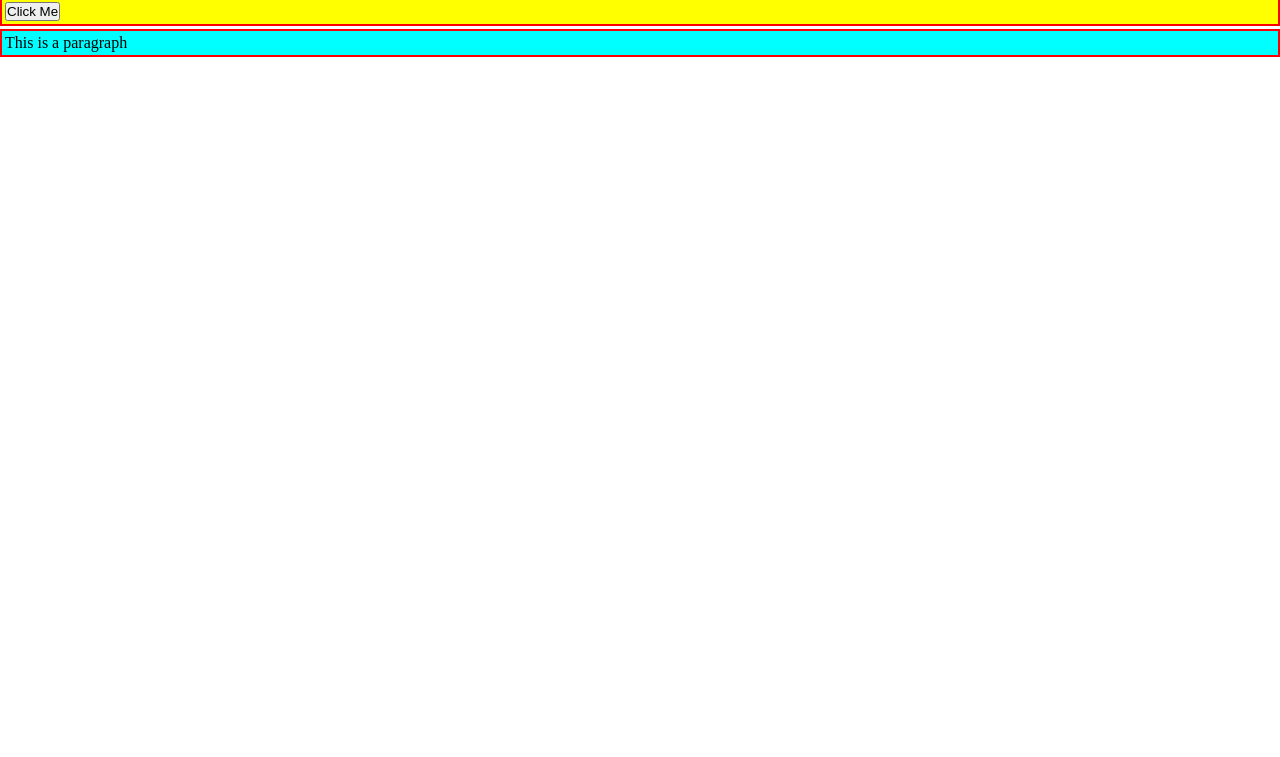
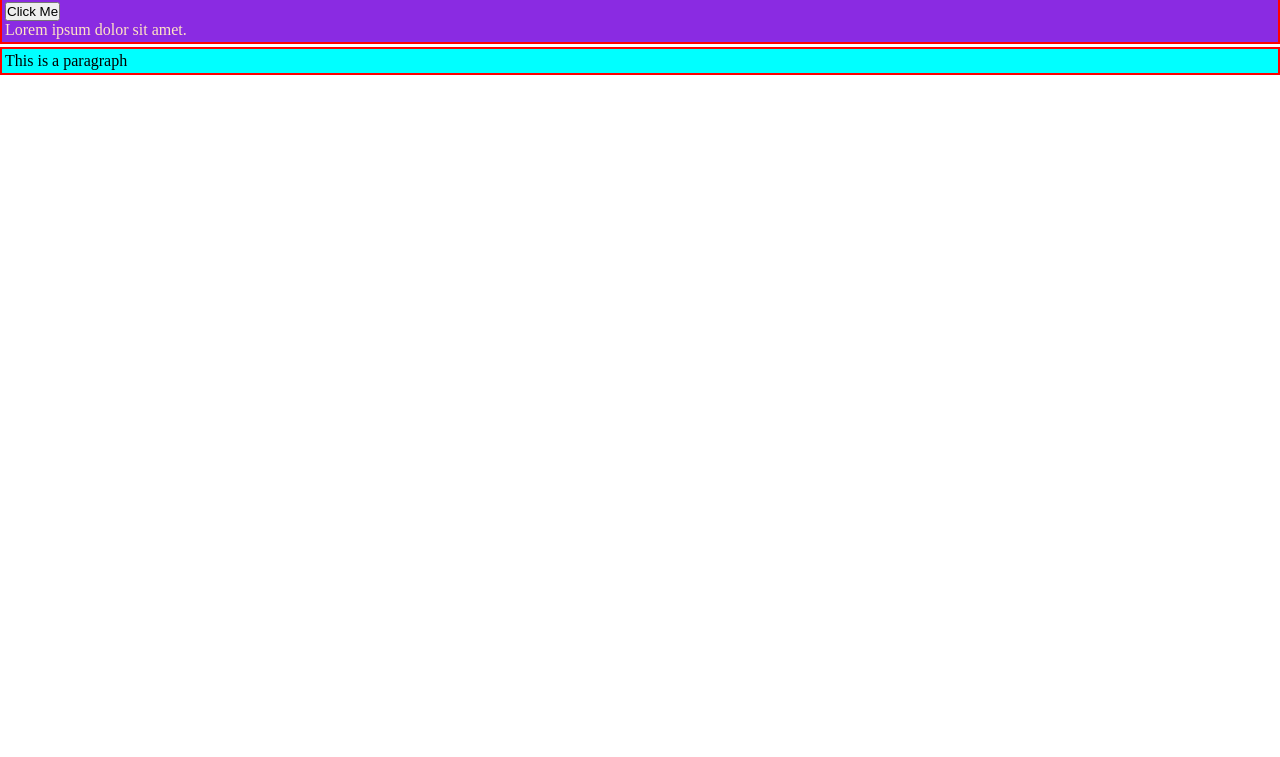
Before and after one commit to sium2022/js-with-mosh, a plain HTML site: page index.html in a window 1280 px wide. Shown: the part 43-800 px from the top of the page. Drawn offline with Linux system fonts and the light colour scheme.

Commit message:
8th commit

```diff
--- a/index.html
+++ b/index.html
@@ -19,6 +19,9 @@
         .bg-primary{
             background-color: blueviolet;
         }
+        .text-success{
+            color: bisque;
+        }
     </style>
 </head>
 <body>
@@ -26,6 +29,7 @@
 
     <div id="firstContainer" class="container">
         <button id="click">Click Me</button>
+        <p>Lorem ipsum dolor sit amet.</p>
     </div>
 
     <div class="container">
--- a/index.js
+++ b/index.js
@@ -18,4 +18,6 @@ console.log(elem);
 let elemClass = document.getElementsByClassName('container');
 console.log(elemClass);
 
-elemClass[0].style.background = 'yellow'
+// elemClass[0].style.background = 'yellow'
+elemClass[0].classList.add('bg-primary')
+elemClass[0].classList.add('text-success')
```
